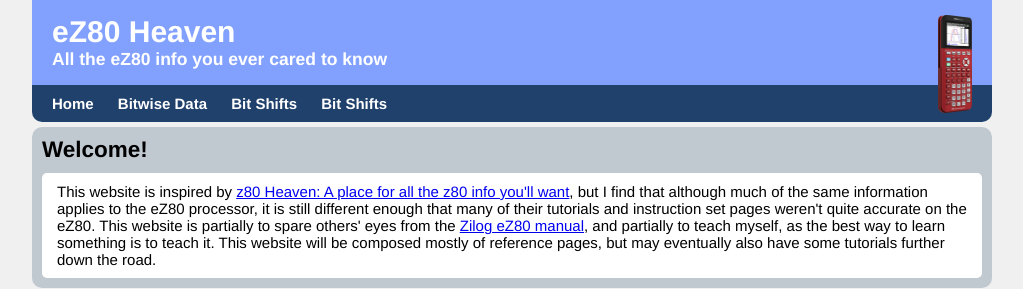
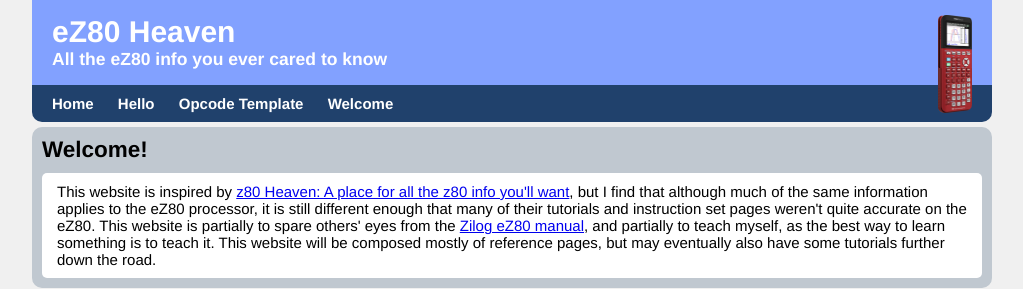
Before and after one commit to HactarCE/ez80-heaven, a Jekyll site: the page built from index.html, in a window 1280 px wide. Shown: the top 289 px of the page, without its empty margins (128-1151 px from the left). Built offline with Jekyll 4.4.1, drawn with Linux system fonts in a browser that asks for light colours; Markdown is read by kramdown in place of the engine named in the settings.

Commit message:
Testing Jekyll #4

```diff
--- a/_layouts/default.html
+++ b/_layouts/default.html
@@ -23,10 +23,10 @@
 
 	<nav>
 		<ul>
-			<li><a href="/" {% if page.url == "/index.html" %}class="currentpage"{% endif %}>Home</a></li>
-			<li><a href="/hello.html" {% if page.url contains "/hello" %}class="currentpage"{% endif %}>Bitwise Data</a></li>
-			<li><a href="/opcode-template.html" {% if page.url contains "/opcode-template" %}class="currentpage"{% endif %}>Bit Shifts</a></li>
-			<li><a href="/welcome.html" {% if page.url contains "/welcome" %}class="currentpage"{% endif %}>Bit Shifts</a></li>
+			<li {% if page.url == "/index.html" %}class="currentpage"{% endif %}>				<a href="/">Home</a></li>
+			<li {% if page.url contains "/hello" %}class="currentpage"{% endif %}>				<a href="/hello.html">Hello</a></li>
+			<li {% if page.url contains "/pages/opcode-template" %}class="currentpage"{% endif %}>	<a href="/pages/opcode-template.html">Opcode Template</a></li>
+			<li {% if page.url contains "/welcome" %}class="currentpage"{% endif %}>			<a href="/welcome.html">Welcome</a></li>
 		</ul>
 	</nav>
 
```
Also changed, not shown: _posts/0-0-0-0-hello.md (renamed from _posts/hello.md), _posts/0-0-0-0-welcome.md (renamed from _posts/welcome.md), pages/opcode-template.html (renamed from _posts/opcode-template.html).
